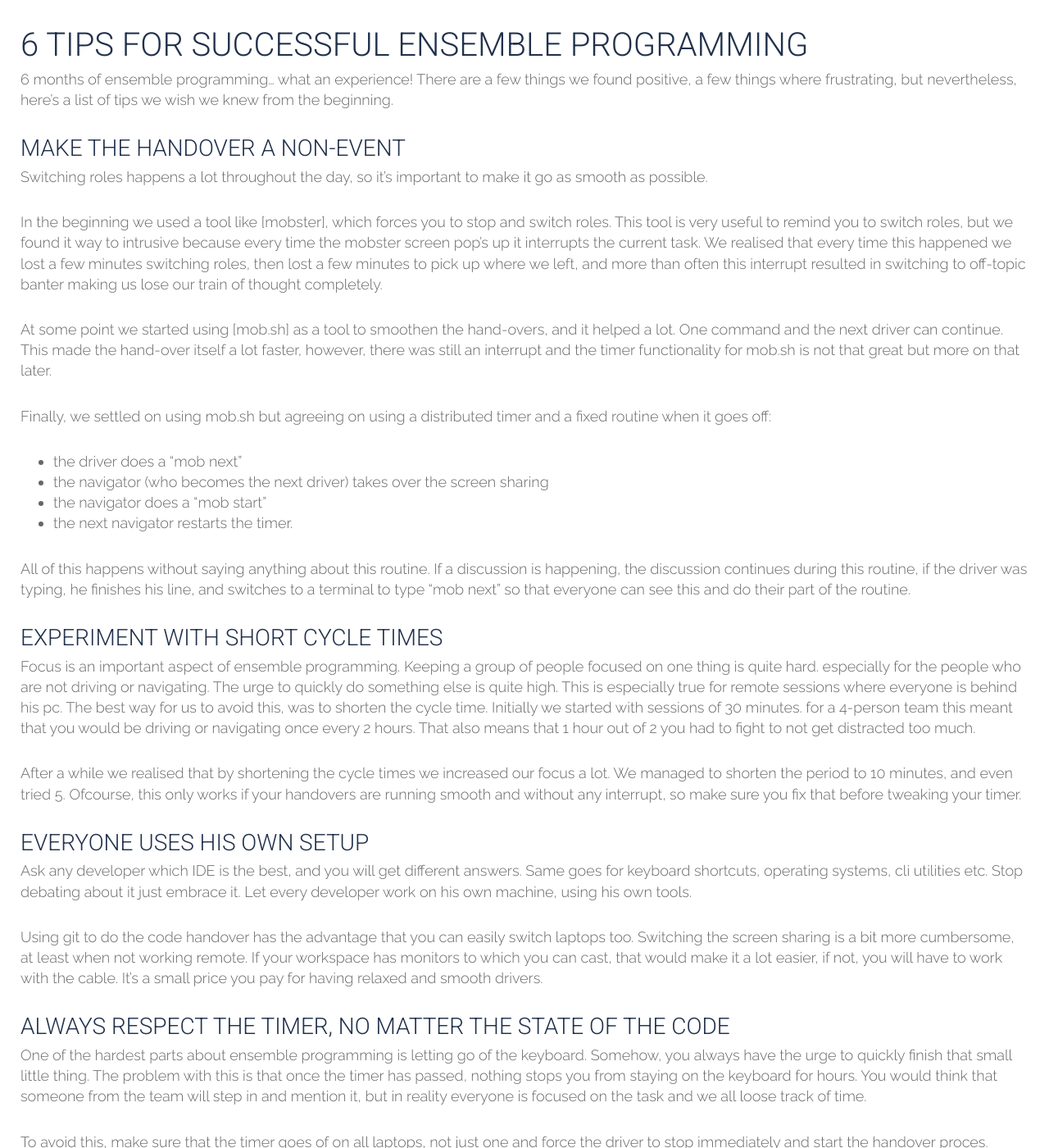
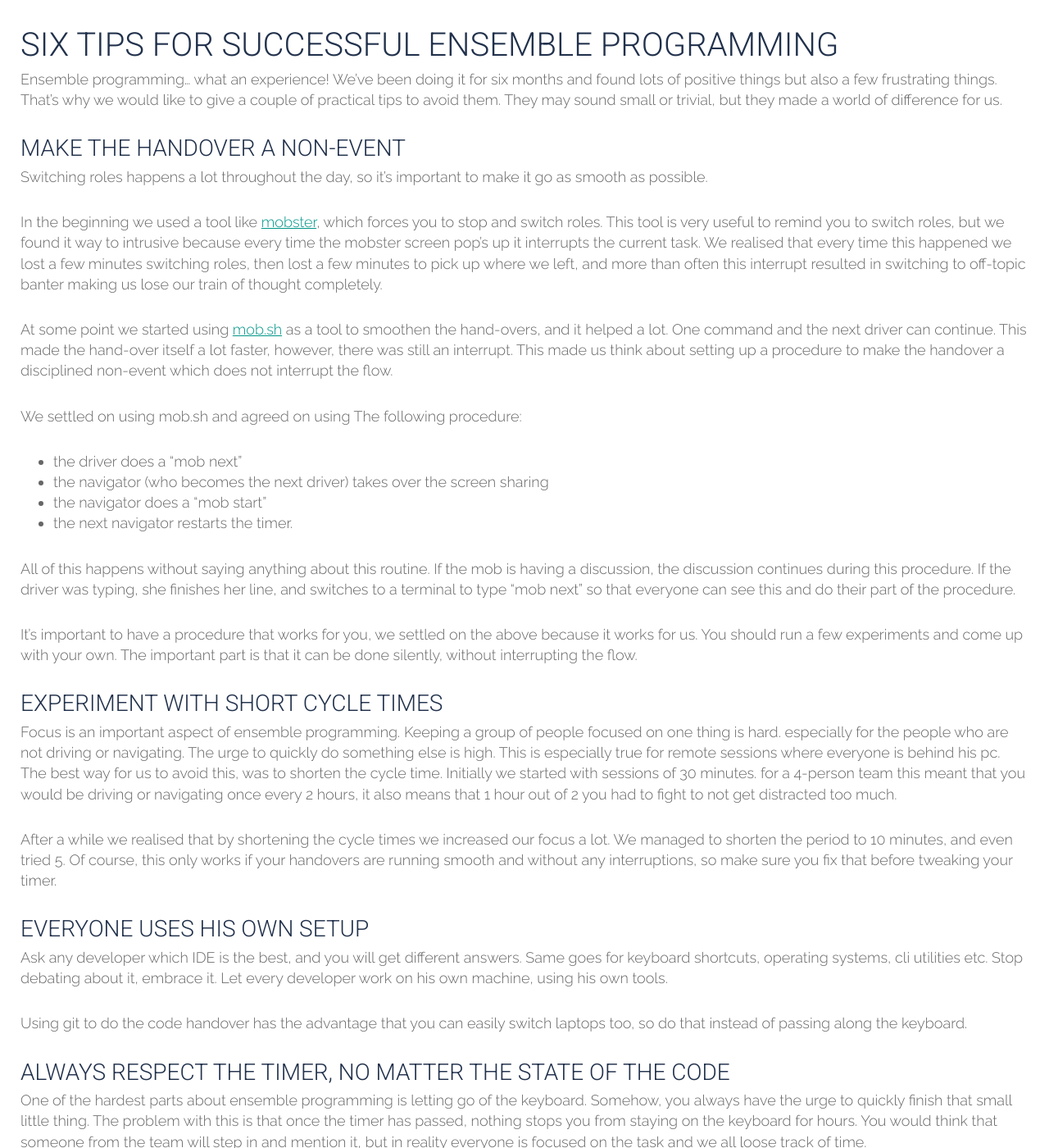
Before and after one commit to tripledio/tripledio.github.io, a Jekyll site: the page built from _posts/2021-10-05-Ensemble-programming.md, in a window 1280 px wide and 1400 px high, scrolled down 633 px. Shown: the whole window at 82% size. Built offline with Jekyll 4.4.1, drawn with Linux system fonts in a browser that asks for light colours; comment, search, counter and statistics services are not loaded; some of the changed text lies outside the part shown.

Commit message:
review remarks

```diff
--- a/_posts/2021-10-05-Ensemble-programming.md
+++ b/_posts/2021-10-05-Ensemble-programming.md
@@ -1,6 +1,6 @@
 ---
 layout: post
-title: "6 Tips for successful ensemble programming"
+title: "Six tips for successful ensemble programming"
 author: domenique
 tags: mob programming, ensemble programming
 excerpt: Ensemble (or mob) programming is a technique used by XP developers to improve a teams productivity and knowledge by working closely together. This post provides a few tips that we learned after doing ensemble programming for about 6 months.
@@ -10,35 +10,37 @@
   imgAlt: "Triple D : Design, Develop, Deploy"
   logoAnimation: false
 ---
-# 6 Tips for successful ensemble programming
-6 months of ensemble programming... what an experience! There are a few things we found positive, a few things where frustrating, but nevertheless, here's a list of tips we wish we knew from the beginning.
+# Six tips for successful ensemble programming
+Ensemble programming... what an experience! We've been doing it for six months and found lots of positive things but also a few frustrating things. That's why we would like to give a couple of practical tips to avoid them. They may sound small or trivial, but they made a world of difference for us.
 
 ### Make the handover a non-event
 Switching roles happens a lot throughout the day, so it's important to make it go as smooth as possible.
 
-In the beginning we used a tool like [mobster], which forces you to stop and switch roles. This tool is very useful to remind you to switch roles, but we found it way to intrusive because every time the mobster screen pop's up it interrupts the current task. We realised that every time this happened we lost a few minutes switching roles, then lost a few minutes to pick up where we left, and more than often this interrupt resulted in switching to off-topic banter making us lose our train of thought completely.
+In the beginning we used a tool like [mobster](http://mobster.cc), which forces you to stop and switch roles. This tool is very useful to remind you to switch roles, but we found it way to intrusive because every time the mobster screen pop's up it interrupts the current task. We realised that every time this happened we lost a few minutes switching roles, then lost a few minutes to pick up where we left, and more than often this interrupt resulted in switching to off-topic banter making us lose our train of thought completely.
 
-At some point we started using [mob.sh] as a tool to smoothen the hand-overs, and it helped a lot. One command and the next driver can continue. This made the hand-over itself a lot faster, however, there was still an interrupt and the timer functionality for mob.sh is not that great but more on that later.
+At some point we started using [mob.sh](https://mob.sh) as a tool to smoothen the hand-overs, and it helped a lot. One command and the next driver can continue. This made the hand-over itself a lot faster, however, there was still an interrupt. This made us think about setting up a procedure to make the handover a disciplined non-event which does not interrupt the flow.
 
-Finally, we settled on using mob.sh but agreeing on using a distributed timer and a fixed routine when it goes off:
+We settled on using mob.sh and agreed on using The following procedure:
 * the driver does a "mob next"
 * the navigator (who becomes the next driver) takes over the screen sharing
 * the navigator does a "mob start"
 * the next navigator restarts the timer.
 
-All of this happens without saying anything about this routine. If a discussion is happening, the discussion continues during this routine, if the driver was typing, he finishes his line, and switches to a terminal to type "mob next" so that everyone can see this and do their part of the routine.
+All of this happens without saying anything about this routine. If the mob is having a discussion, the discussion continues during this procedure. If the driver was typing, she finishes her line, and switches to a terminal to type "mob next" so that everyone can see this and do their part of the procedure.
+
+It's important to have a procedure that works for you, we settled on the above because it works for us. You should run a few experiments and come up with your own. The important part is that it can be done silently, without interrupting the flow.
 
 ### Experiment with short cycle times
-Focus is an important aspect of ensemble programming. Keeping a group of people focused on one thing is quite hard. especially for the people who are not driving or navigating. The urge to quickly do something else is quite high. This is especially true for remote sessions where everyone is behind his pc. The best way for us to avoid this, was to shorten the cycle time. Initially we started with sessions of 30 minutes. for a 4-person team this meant that you would be driving or navigating once every 2 hours. That also means that 1 hour out of 2 you had to fight to not get distracted too much.
+Focus is an important aspect of ensemble programming. Keeping a group of people focused on one thing is hard. especially for the people who are not driving or navigating. The urge to quickly do something else is high. This is especially true for remote sessions where everyone is behind his pc. The best way for us to avoid this, was to shorten the cycle time. Initially we started with sessions of 30 minutes. for a 4-person team this meant that you would be driving or navigating once every 2 hours, it also means that 1 hour out of 2 you had to fight to not get distracted too much.
 
-After a while we realised that by shortening the cycle times we increased our focus a lot. We managed to shorten the period to 10 minutes, and even tried 5. Ofcourse, this only works if your handovers are running smooth and without any interrupt, so make sure you fix that before tweaking your timer.
+After a while we realised that by shortening the cycle times we increased our focus a lot. We managed to shorten the period to 10 minutes, and even tried 5. Of course, this only works if your handovers are running smooth and without any interruptions, so make sure you fix that before tweaking your timer.
 
 ### Everyone uses his own setup
-Ask any developer which IDE is the best, and you will get different answers. Same goes for keyboard shortcuts, operating systems, cli utilities etc. Stop debating about it just embrace it. Let every developer work on his own machine, using his own tools.
+Ask any developer which IDE is the best, and you will get different answers. Same goes for keyboard shortcuts, operating systems, cli utilities etc. Stop debating about it, embrace it. Let every developer work on his own machine, using his own tools.
 
-Using git to do the code handover has the advantage that you can easily switch laptops too. Switching the screen sharing is a bit more cumbersome, at least when not working remote. If your workspace has monitors to which you can cast, that would make it a lot easier, if not, you will have to work with the cable. It's a small price you pay for having relaxed and smooth drivers.
+Using git to do the code handover has the advantage that you can easily switch laptops too, so do that instead of passing along the keyboard.
 
-### always respect the timer, no matter the state of the code
+### Always respect the timer, no matter the state of the code
 One of the hardest parts about ensemble programming is letting go of the keyboard. Somehow, you always have the urge to quickly finish that small little thing. The problem with this is that once the timer has passed, nothing stops you from staying on the keyboard for hours. You would think that someone from the team will step in and mention it, but in reality everyone is focused on the task and we all loose track of time.
 
 To avoid this, make sure that the timer goes of on all laptops, not just one and force the driver to stop immediately and start the handover proces. Again, make sure the hand-over runs smoothly without interrupts, otherwise this could get painful.
@@ -48,7 +50,12 @@
 
 The hard thing about doing this is to make sure you work out the proposals far enough so that you can form a conclusion. On some occasions it was hard when switching navigators during this process especially when the navigator turns out to be a proponent of the current solution. To avoid this, let the person who came up with the proposal drive the implementation, it will avoid a lot of miscommunication.
 
-### do retro's every day!
+### Do retrospectives every day!
 Maybe this one does not have that much to do with ensemble programming, but do retro's often, especially when starting out. This allows every team member to drive the process towards something they feel comfortable with.
 
 In the beginning we did short 15 min retrospectives at the end of the day. This allowed us to talk about some of the issues we where facing immediately and try experiments daily to optimise our way of working.
+
+## Summary
+For me the main takeaway after six months of ensemble programming is that you should avoid interruptions in the flow as much as possible. Another takeaway is that ensemble programming requires [good communication skills](/12/09/2019/communication-as-a-skill/) from the participants. Retrospectives are meant to improve the process but also to provide feedback to each other.
+
+Hope this helps and have fun mobbing!
```
